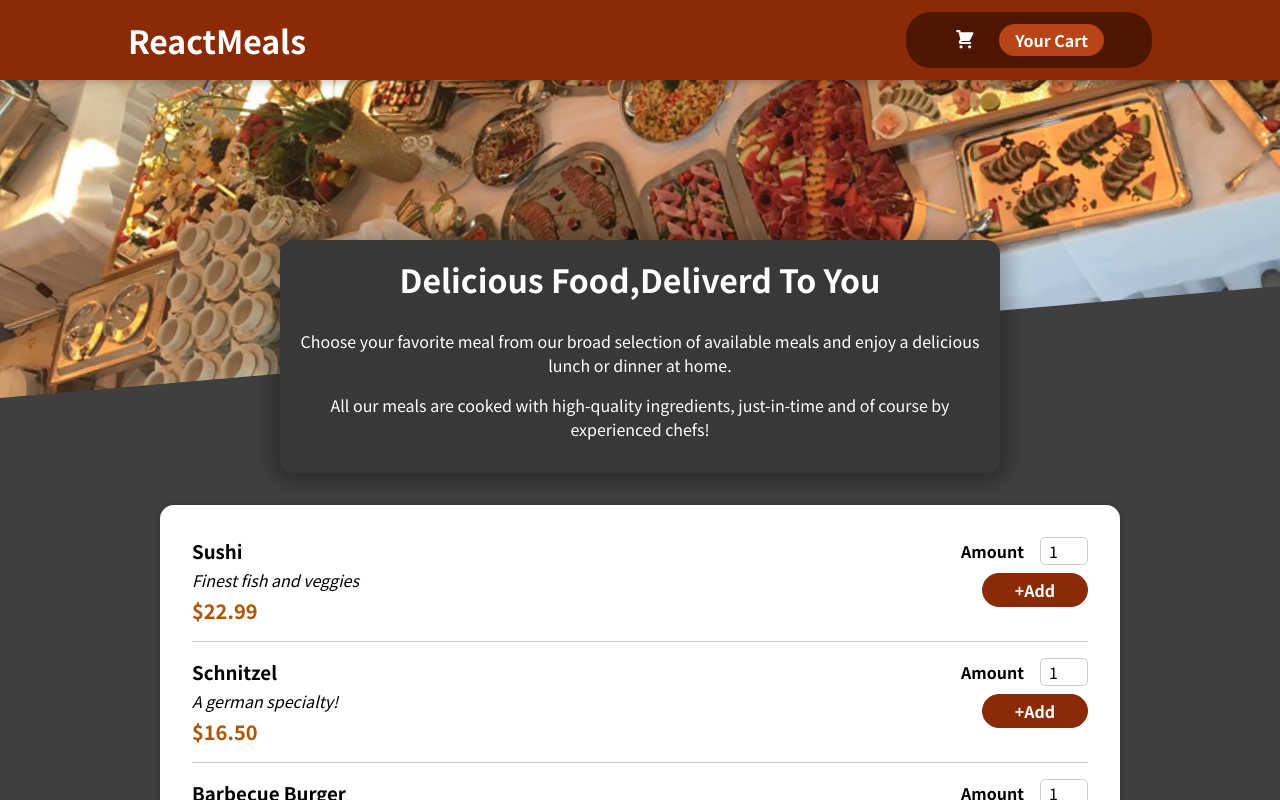
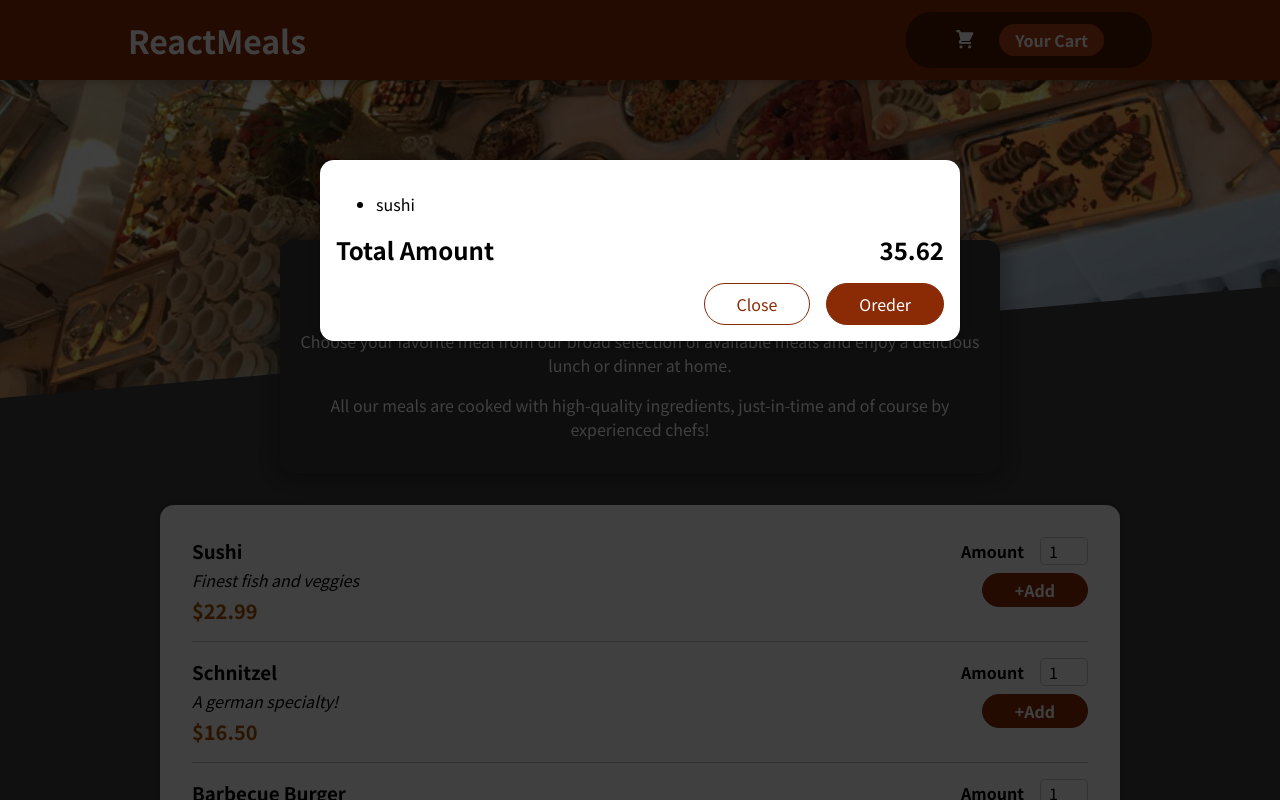
Before and after one commit to 1M-GA5/HeaderOfRestaurantApp, a React (Create React App) app: page / in a window 1280 px wide. Shown: the top 800 px of the page. Built offline with nearby package versions, Linux system fonts and the light colour scheme.

Commit message:
hard Coded Cart

```diff
--- a/public/index.html
+++ b/public/index.html
@@ -28,6 +28,7 @@
   </head>
   <body>
     <noscript>You need to enable JavaScript to run this app.</noscript>
+    <div id="overlays"></div>
     <div id="root"></div>
     <!--
       This HTML file is a template.
--- a/src/App.js
+++ b/src/App.js
@@ -1,10 +1,12 @@
 import { Fragment } from "react";
 import Header from "./components/Layout/Header";
 import Meals from "./components/Meals/Meals";
+import Cart from "./components/Cart/Cart";
 
 function App() {
   return (
     <Fragment>
+          <Cart />
          <Header />
          <main>
            <Meals />
--- /dev/null
+++ b/src/components/Cart/Cart.js
@@ -0,0 +1,21 @@
+import React from 'react';
+import classes from './Cart.module.css';
+import Modal from '../UI/Modal';
+
+function Cart(props) {
+    const cartItems =<ul className={classes['cart-item']}  >{[{id:'c1',name:'sushi',amount:2,price:12.99}].map((item)=>(<li>{item.name}</li>))}</ul>
+  return (
+    <Modal>{cartItems}
+        <div className={classes.total}>
+            <span>Total Amount</span>
+            <span>35.62</span>
+        </div>
+        <div className={classes.actions}>
+            <button className={classes['button--alt']}>Close</button>
+            <button className={classes.button}>Oreder</button>
+        </div>
+    </Modal>
+  )
+}
+
+export default Cart;
--- /dev/null
+++ b/src/components/Cart/Cart.module.css
@@ -0,0 +1,46 @@
+.cart-items {
+    list-style: none;
+    margin: 0;
+    padding: 0;
+    max-height: 20rem;
+    overflow: auto;
+  }
+
+  .total {
+    display: flex;
+    justify-content: space-between;
+    align-items: center;
+    font-weight: bold;
+    font-size: 1.5rem;
+    margin: 1rem 0;
+  }
+
+  .actions {
+    text-align: right;
+  }
+
+  .actions button {
+    font: inherit;
+    cursor: pointer;
+    background-color: transparent;
+    border: 1px solid #8a2b06;
+    padding: 0.5rem 2rem;
+    border-radius: 25px;
+    margin-left: 1rem;
+  }
+
+  .actions button:hover,
+  .actions button:active {
+    background-color: #5a1a01;
+    border-color: #5a1a01;
+    color: white;
+  }
+
+  .actions .button--alt {
+    color: #8a2b06;
+  }
+
+  .actions .button {
+    background-color: #8a2b06;
+    color: white;
+  }
--- /dev/null
+++ b/src/components/UI/Modal.js
@@ -0,0 +1,27 @@
+import React, { Fragment } from 'react'
+import ReactDOM from 'react-dom';
+import classes from './Modal.module.css';
+
+const Backdrop = props =>{
+    return <div className={classes.backdrop} />
+}
+
+
+const ModalOverlay = props =>{
+    return <div className={classes.modal}>
+        <div className={classes.content}>{props.children}</div>
+    </div>
+}
+
+const portalElement = document.getElementById('overlays')
+
+function Modal(props) {
+  return (
+  <Fragment>
+    {ReactDOM.createPortal(<Backdrop/>,portalElement)}
+    {ReactDOM.createPortal(<ModalOverlay>{props.children}</ModalOverlay>,portalElement)}
+  </Fragment>
+  )
+}
+
+export default Modal
--- /dev/null
+++ b/src/components/UI/Modal.module.css
@@ -0,0 +1,40 @@
+.backdrop {
+    position: fixed;
+    top: 0;
+    left: 0;
+    width: 100%;
+    height: 100vh;
+    z-index: 20;
+    background-color: rgba(0, 0, 0, 0.75);
+  }
+
+  .modal {
+    position: fixed;
+    top: 20vh;
+    left: 5%;
+    width: 90%;
+    background-color: white;
+    padding: 1rem;
+    border-radius: 14px;
+    box-shadow: 0 2px 8px rgba(0, 0, 0, 0.25);
+    z-index: 30;
+    animation: slide-down 300ms ease-out forwards;
+  }
+
+  @media (min-width: 768px) {
+    .modal {
+      width: 40rem;
+      left: calc(50% - 20rem);
+    }
+  }
+
+  @keyframes slide-down {
+    from {
+      opacity: 0;
+      transform: translateY(-3rem);
+    }
+    to {
+      opacity: 1;
+      transform: translateY(0);
+    }
+  }
```
